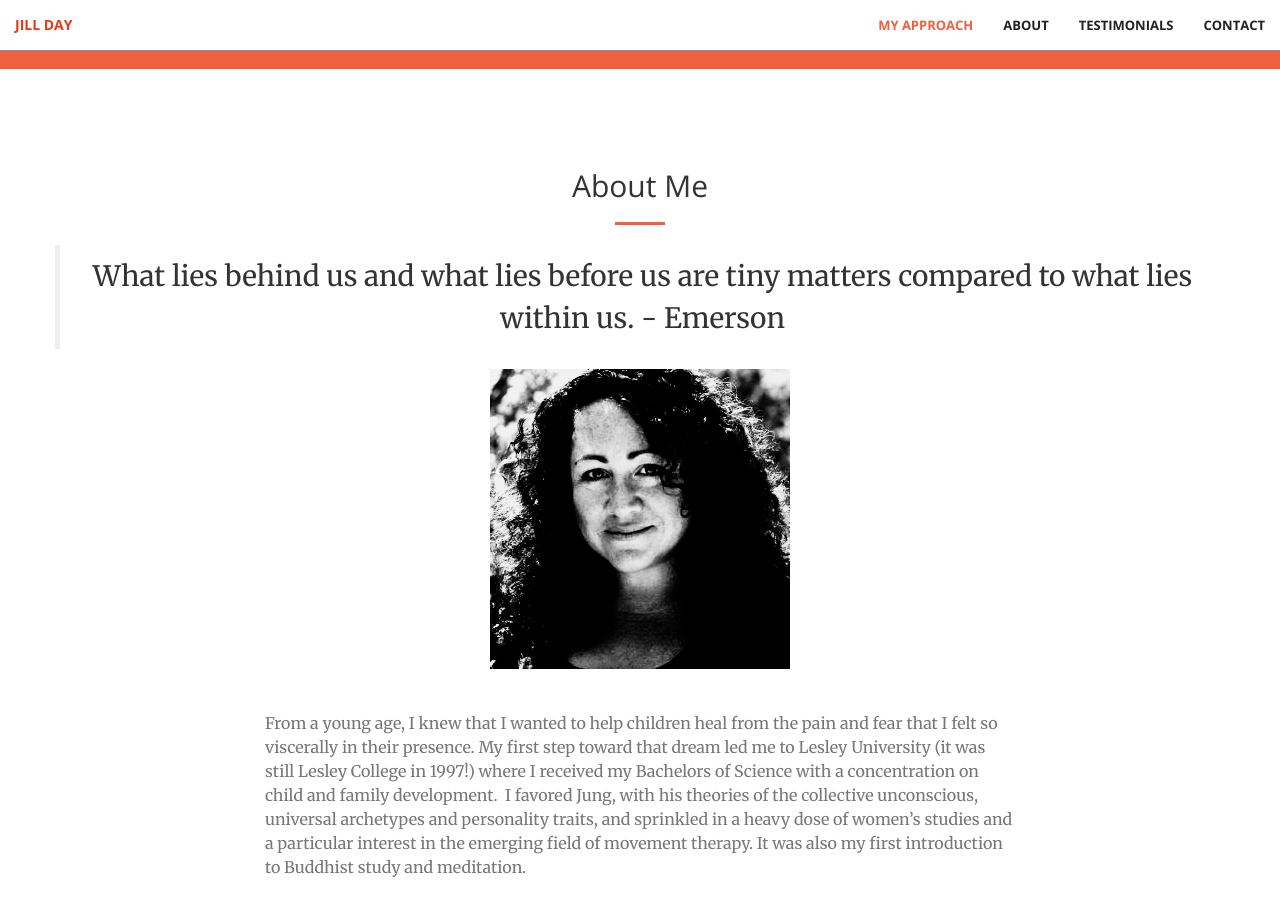
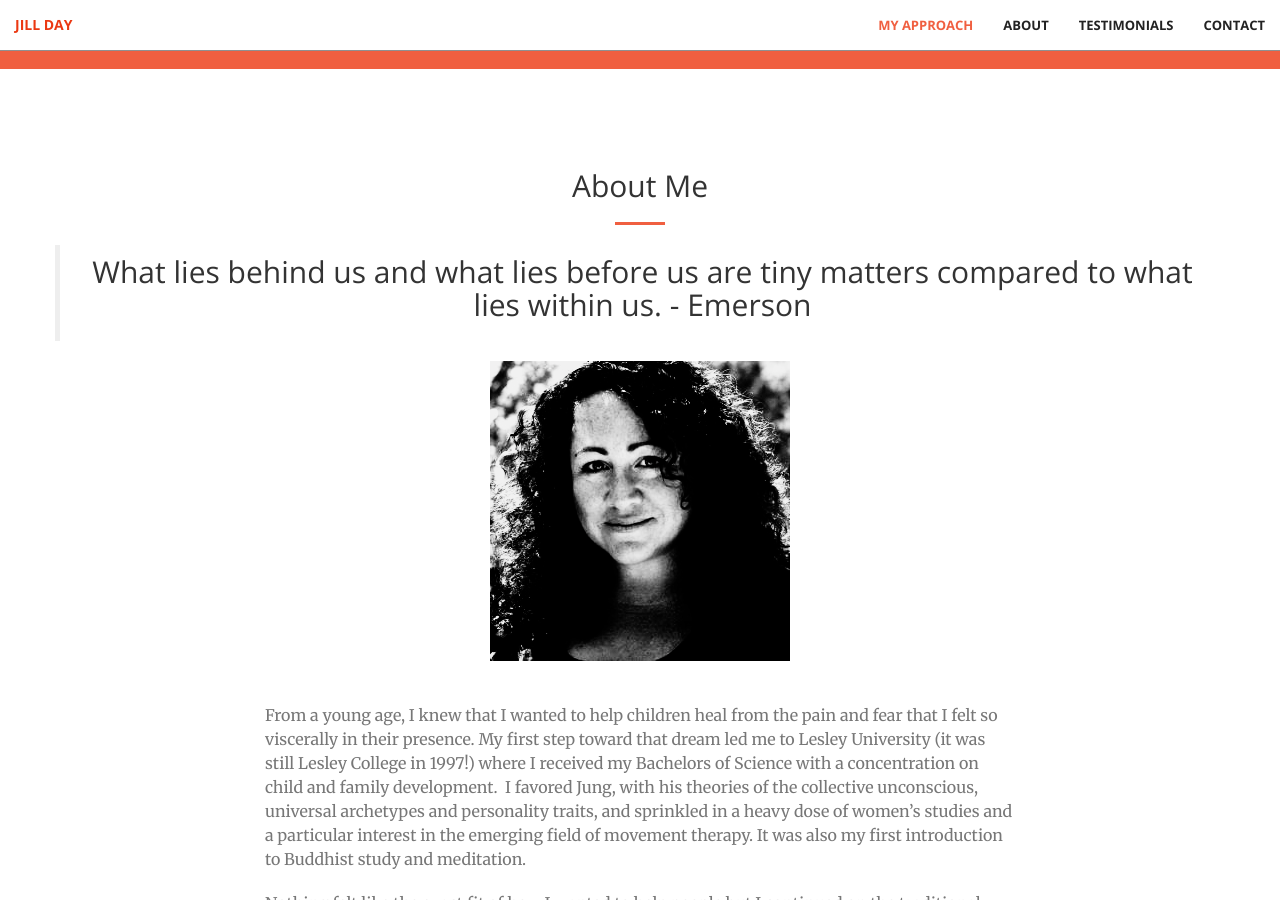
Before and after one commit to audreyshub/jilladay, a Jekyll site: the page built from index.html, in a window 1280 px wide and 900 px high, scrolled down 1481 px. Built offline with Jekyll 4.4.1, drawn with Linux system fonts in a browser that asks for light colours.

Commit message:
change blockquote class

```diff
--- a/_includes/about.html
+++ b/_includes/about.html
@@ -9,7 +9,7 @@
         <div class="row">
             <div class="text-center">
                 <blockquote>
-                    <p style="font-size: 1.6em">What lies behind us and what lies before us are tiny matters compared to what lies within us. - Emerson</p>
+                    <h2 class="section-heading">What lies behind us and what lies before us are tiny matters compared to what lies within us. - Emerson</h2>
                 </blockquote>
             </div>
             <div class="col-lg-8 col-lg-offset-2 text-center">
```
